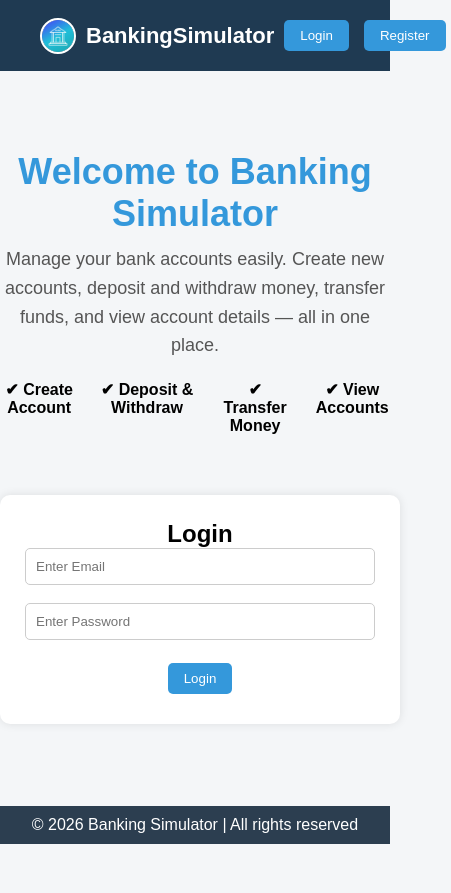
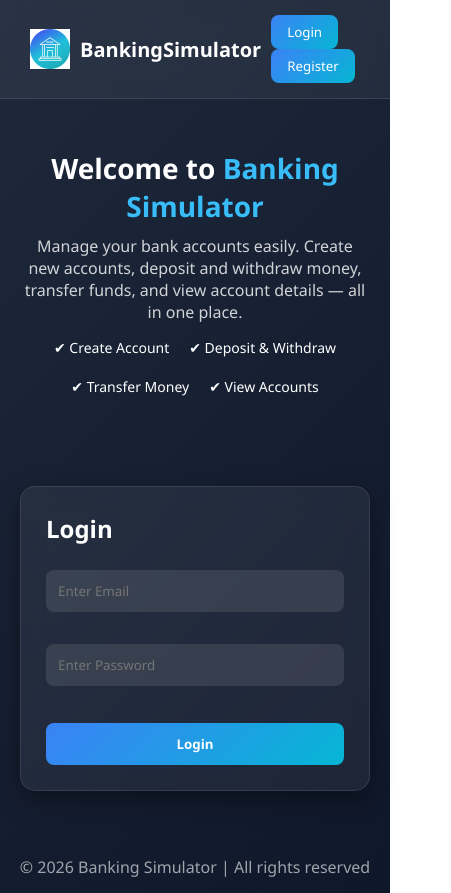
Before and after one commit to riyasonar25/Banking-Application, a plain HTML site: page frontend/index.html in a window 390 px wide. Both pictures are taken after a click on the button "Login". Shown: the whole page, 451 px wide, since content can reach past the window. Before the commit the page ends 844 px from the top, so only its background shows below. Drawn offline with Linux system fonts and the light colour scheme.

Commit message:
Refactor CSS for improved styling and layout

```diff
--- a/frontend/style.css
+++ b/frontend/style.css
@@ -1,235 +1,219 @@
-/* Reset */
+/* RESET */
 * {
     margin: 0;
     padding: 0;
     box-sizing: border-box;
+    font-family: 'Segoe UI', sans-serif;
 }
 
-/* Body */
+/* BODY */
 body {
-    font-family: Arial, sans-serif;
-    background: #f4f6f8;
+    background: linear-gradient(135deg, #1e293b, #0f172a);
+    color: #fff;
 }
 
-/* Header */
+/* HEADER */
 .top-header {
-    background: #1f3a52;
-    color: white;
-    padding: 15px 40px;
     display: flex;
     justify-content: space-between;
     align-items: center;
-}
-
-.logo {
-    font-size: 22px;
-    font-weight: bold;
-}
-
-.nav-buttons button {
-    background: #3498db;
-    margin-left: 10px;
-}
-
-/* Footer */
-footer {
-    background: #2c3e50;
-    color: white;
-    text-align: center;
-    padding: 10px;
-    position: fixed;
-    bottom: 0;
-    width: 100%;
-}
-
-/* Main container */
-.container {
-    width: 100%;
-    margin-top: 60px;
-    text-align: center;
-}
-
-/* Buttons */
-button {
-    padding: 8px 16px;
-    margin: 5px;
-    border: none;
-    border-radius: 5px;
-    background: #3498db;
-    color: white;
-    cursor: pointer;
-}
-
-button:hover {
-    background: #2980b9;
-}
-
-/* Logout */
-.logout-btn {
-    background: #e74c3c;
-    margin-top: 15px;
-}
-
-.logout-btn:hover {
-    background: #c0392b;
-}
-
-/* Inputs */
-input {
-    width: 100%;
-    padding: 10px;
-    border: 1px solid #ccc;
-    border-radius: 5px;
-}
-
-/* Sections (Forms) */
-.section {
-    display: none;
-    width: 400px;
-    margin: 40px auto;
-    padding: 25px;
-    border-radius: 10px;
-    background: white;
-    box-shadow: 0 0 10px rgba(0,0,0,0.1);
-}
-
-/* Button group */
-.button-container {
-    margin-top: 15px;
-}
-
-/* Messages */
-.success {
-    color: #27ae60;
-    font-weight: bold;
-}
-
-.error {
-    color: #e74c3c;
-    font-weight: bold;
-}
-
-/* View Account Card */
-#view-result {
-    background: #f4f6f8;
-    padding: 7px;
-    padding-top:0px;
-    padding-bottom:0px;
-    border-radius: 10px;
-    margin-top: 15px;
-    font-family: Arial, sans-serif;
-}
-
-.account-row {
-    display: flex;
-    justify-content: space-between;
-    align-items: center;
-    border-bottom: 1px solid #ddd;
-    font-size: 16px;
-}
-
-.account-row:last-child {
-    border-bottom: none;
-}
-
-.account-row span {
-    font-weight: 600;
-    color: #333;
-}
-
-.account-row div {
-    color: #000;
-}
-
-
-/* Accounts Table */
-.accounts-table {
-    width: 100%;
-    border-collapse: collapse;
-    margin-top: 15px;
-    background: #f4f6f8;
-    border-radius: 10px;
-    overflow: hidden;
-    font-family: "Segoe UI", Roboto, Arial, sans-serif;
-    font-size: 15px;
-
-}
-
-.accounts-table th,
-.accounts-table td {
-    padding: 10px;
-    text-align: left;
-}
-
-.accounts-table th {
-    background: #1f3a52;
-    color: white;
-}
-
-.accounts-table tr:nth-child(even) {
-    background: #e9ecef;
-}
-
-.accounts-table tr:hover {
-    background: #dce1e5;
-}
-
-
-#list.section {
-    width: 700px;
-}
-
-.nav-buttons {
-    display: flex;
-    align-items: center;
-}
-
-.hero {
-    text-align: center;
-    margin-top: 80px;
-}
-
-.hero h1 {
-    font-size: 36px;
-    margin-bottom: 10px;
-}
-
-.hero p {
-    font-size: 18px;
-    color: #555;
-    max-width: 600px;
-    margin: 0 auto 20px;
-    line-height:1.6;
-}
-
-.hero-features {
-    display: flex;
-    justify-content: center;
-    gap: 20px;
-    font-weight: 600;
-}
-
-.hero-title {
-    font-size: 38px;
-    margin-bottom: 10px;
-}
-
-.hero-title  {
-    color: #3498db;
+    padding: 15px 30px;
+    background: rgba(255,255,255,0.05);
+    backdrop-filter: blur(10px);
+    border-bottom: 1px solid rgba(255,255,255,0.1);
 }
 
 .logo {
     display: flex;
     align-items: center;
     gap: 10px;
-    font-size: 22px;
+}
+
+.logo img {
+    width: 40px;
+}
+
+.logo span {
+    font-size: 20px;
     font-weight: bold;
 }
 
-.logo img {
-    width: 36px;
-    height: 36px;
-    border-radius: 50%;
-    object-fit: cover;
-    border: 2px solid white;
+/* NAV BUTTON */
+.nav-buttons button {
+    margin-left: 10px;
+    padding: 8px 16px;
+    border-radius: 8px;
+    border: none;
+    background: linear-gradient(135deg, #3b82f6, #06b6d4);
+    color: white;
+    cursor: pointer;
+    transition: 0.3s;
 }
+
+.nav-buttons button:hover {
+    transform: scale(1.05);
+}
+
+.logout-btn {
+    background: linear-gradient(135deg, #ef4444, #dc2626) !important;
+}
+
+/* HERO */
+.hero {
+    text-align: center;
+    padding: 50px 20px;
+}
+
+.hero-title {
+    font-size: 38px;
+}
+
+.hero-title span {
+    color: #38bdf8;
+}
+
+.hero p {
+    margin-top: 10px;
+    opacity: 0.8;
+}
+
+/* FEATURES */
+.hero-features {
+    display: flex;
+    justify-content: center;
+    gap: 20px;
+    margin-top: 15px;
+    flex-wrap: wrap;
+    font-size: 14px;
+}
+
+/* CONTAINER */
+.container {
+    max-width: 1000px;
+    margin: auto;
+    padding: 20px;
+}
+
+/* CARD DESIGN */
+.section {
+    background: rgba(255,255,255,0.06);
+    backdrop-filter: blur(12px);
+    border-radius: 15px;
+    padding: 25px;
+    margin-top: 20px;
+    display: none;
+    border: 1px solid rgba(255,255,255,0.1);
+    box-shadow: 0 8px 25px rgba(0,0,0,0.4);
+}
+
+.section h2 {
+    margin-bottom: 15px;
+}
+
+/* INPUT */
+input {
+    width: 100%;
+    padding: 12px;
+    margin-top: 10px;
+    border-radius: 8px;
+    border: none;
+    outline: none;
+    background: rgba(255,255,255,0.1);
+    color: white;
+    transition: 0.3s;
+}
+
+input:focus {
+    background: rgba(255,255,255,0.2);
+}
+
+/* BUTTON */
+.section button {
+    width: 100%;
+    margin-top: 15px;
+    padding: 12px;
+    border-radius: 8px;
+    border: none;
+    background: linear-gradient(135deg, #3b82f6, #06b6d4);
+    color: white;
+    font-weight: bold;
+    cursor: pointer;
+    transition: 0.3s;
+}
+
+.section button:hover {
+    transform: translateY(-2px);
+}
+
+/* ACTION BUTTON GRID */
+.button-container {
+    display: grid;
+    grid-template-columns: repeat(3, 1fr);
+    gap: 15px;
+    margin-top: 20px;
+}
+
+.button-container button {
+    padding: 12px;
+    font-size: 14px;
+    border-radius: 10px;
+}
+
+/* SUCCESS / ERROR */
+.success {
+    color: #22c55e;
+    margin-top: 10px;
+}
+
+.error {
+    color: #ef4444;
+    margin-top: 10px;
+}
+
+/* ACCOUNT VIEW */
+.account-row {
+    display: flex;
+    justify-content: space-between;
+    padding: 10px;
+    border-bottom: 1px solid rgba(255,255,255,0.1);
+}
+
+/* TABLE */
+.accounts-table {
+    width: 100%;
+    border-collapse: collapse;
+    margin-top: 10px;
+}
+
+.accounts-table th,
+.accounts-table td {
+    padding: 10px;
+    text-align: center;
+}
+
+.accounts-table th {
+    background: rgba(255,255,255,0.1);
+}
+
+.accounts-table tr:nth-child(even) {
+    background: rgba(255,255,255,0.05);
+}
+
+/* FOOTER */
+footer {
+    text-align: center;
+    padding: 15px;
+    margin-top: 30px;
+    opacity: 0.6;
+}
+
+/* RESPONSIVE */
+@media (max-width: 768px) {
+    .button-container {
+        grid-template-columns: 1fr;
+    }
+
+    .hero-title {
+        font-size: 28px;
+    }
+}
```
